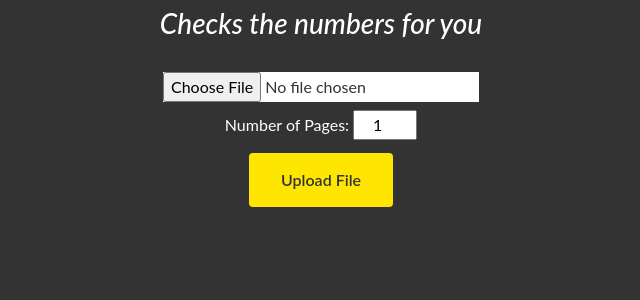
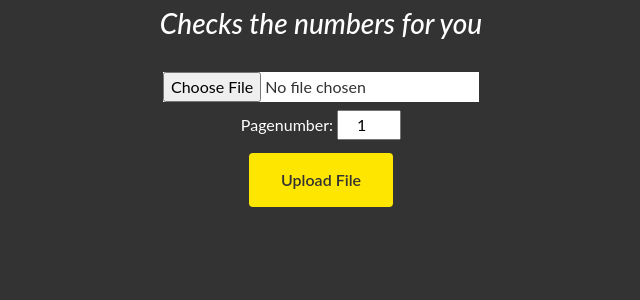
Before and after one commit to FlorisFok/Hackon, a Python web app: template flask/templates/layout.html in a window 1280 px wide. Shown: the part 206-506 px from the top of the page, without its empty margins (319-959 px from the left). Run offline with Jinja, Linux system fonts and the light colour scheme; the template is opened without the code that fills it, so the values that code supplies are empty; some libraries are stand-ins or nearby versions.

Commit message:
Deleted some files, changed some minor things.

```diff
--- a/flask/server.py
+++ b/flask/app.py
@@ -87,9 +87,9 @@ def pos_neg_calc(list):
 
 def read_image(filename, point=False):
     im = PImage.open(filename)
-    text = pytesseract.image_to_string(im, lang = 'eng')
+    text = pytesseract.image_to_string(im, lang='eng')
+    print(text)
     display_dict = pos_neg_calc(text.split('\n'))
-    print(text)
     print("---------- PARSED DATA ----------")
     for d in display_dict['records']:
         print(d)
--- a/flask/templates/layout.html
+++ b/flask/templates/layout.html
@@ -21,7 +21,7 @@
         <form action="/upload" method="post" enctype=multipart/form-data >
             <input type="file" name="the_file" value="Select File" class="btnfile" title=" " required>
             </br>
-            <label>Number of Pages: </label>
+            <label>Pagenumber: </label>
             <input type="number" class="pag" name="pagenum" value="1" required></br>
             <input type="submit" value="Upload File" name="submit" class="btn">
         </form>
```
Also changed, not shown: flask/uploads/out.png, 4 other files.
